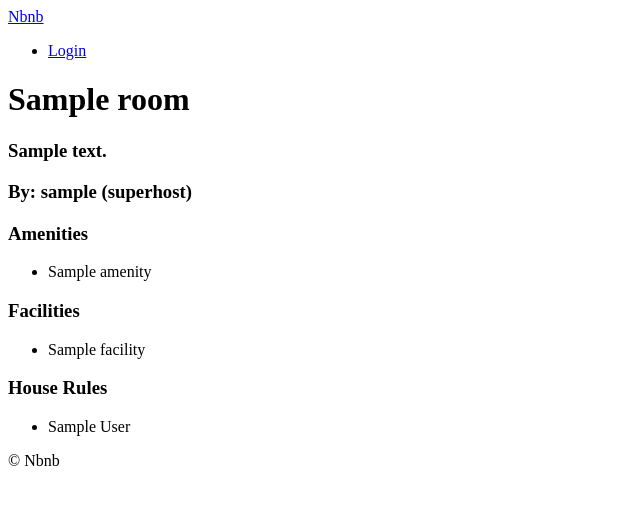
After one commit to soundee10/py_airbnb-clone, a Django app: page /rooms/1 in a window 1280 px wide. The commit adds this page. Shown: the top 505 px of the page, without its empty margins (0-640 px from the left). Run offline with Django 3.2, Linux system fonts and the light colour scheme; tables that the repository leaves empty hold one stand-in row (values such as "Sample post").

Commit message:
home/detail view done

```diff
--- a/config/urls.py
+++ b/config/urls.py
@@ -20,6 +20,7 @@ from django.conf.urls.static import static
 
 urlpatterns = [
     path("", include("core.urls", namespace="core")),
+    path("rooms/", include("rooms.urls", namespace="rooms")),
     path("admin/", admin.site.urls),
 ]
 
--- a/core/urls.py
+++ b/core/urls.py
@@ -3,4 +3,4 @@ from rooms import views as room_views
 
 app_name = "core"
 
-urlpatterns = [path("", room_views.all_rooms, name="home")]
+urlpatterns = [path("", room_views.HomeView.as_view(), name="home")]
--- a/rooms/models.py
+++ b/rooms/models.py
@@ -1,4 +1,5 @@
 from django.db import models
+from django.urls import reverse
 from django_countries.fields import CountryField
 from core import models as core_models
 
@@ -99,6 +100,9 @@ class Room(core_models.TimeStampedModel):
         self.city = str.capitalize(self.city)
         super().save(*args, **kwargs)
 
+    def get_absolute_url(self):
+        return reverse("rooms:detail", kwargs={"pk": self.pk})
+
     def total_rating(self):
         all_reviews = self.reviews.all()
         all_ratings = 0
--- /dev/null
+++ b/rooms/urls.py
@@ -0,0 +1,6 @@
+from django.urls import path
+from . import views
+
+app_name = "rooms"
+
+urlpatterns = [path("<int:pk>", views.room_detail, name="detail")]
--- a/rooms/views.py
+++ b/rooms/views.py
@@ -1,9 +1,39 @@
 from django.shortcuts import render, redirect
-from django.http import HttpResponse
-from django.core.paginator import EmptyPage, Paginator
+from django.urls import reverse
+from django.utils import timezone
+from django.http import HttpResponse, Http404
+from django.views.generic import ListView, DetailView
 from . import models
 
+# from django.core.paginator import EmptyPage, Paginator
 
+
+class HomeView(ListView):
+    """Home View Definition"""
+
+    model = models.Room
+    paginate_by = 10
+    paginate_orphans = 3
+    ordering = "created"
+
+    def get_context_data(self, **kwargs):
+        context = super().get_context_data(**kwargs)
+        now = timezone.now()
+        context["now"] = now
+        return context
+
+
+def room_detail(request, pk):
+    try:
+        room = models.Room.objects.get(pk=pk)
+        return render(request, "rooms/detail.html", {"room": room})
+    except models.Room.DoesNotExist:
+        raise Http404
+        # return redirect(reverse("core:home"))
+
+
+"""
+# using pagination in manual...
 def all_rooms(request):
     page = request.GET.get("page", 1)
     room_list = models.Room.objects.all()
@@ -13,7 +43,7 @@ def all_rooms(request):
         return render(request, "rooms/home.html", context={"page": rooms})
     except EmptyPage:
         return redirect("/")
-
+"""
 
 """ pagination in manual"""
 """
--- a/templates/base.html
+++ b/templates/base.html
@@ -4,7 +4,7 @@
     <meta charset="UTF-8" />
     <meta http-equiv="X-UA-Compatible" content="IE=edge" />
     <meta name="viewport" content="width=device-width, initial-scale=1.0" />
-    <title>{% block page_name%}{% endblock page_name%}</title>
+    <title>{% block page_name%}{% endblock page_name%}| Nbnb</title>
   </head>
   <body>
     {%include "partials/header.html" %} {%block content%} {% endblock %}
--- a/templates/partials/header.html
+++ b/templates/partials/header.html
@@ -1,5 +1,5 @@
 <header>
-  <a href="/">Nbnb</a>
+  <a href="{% url "core:home" %}">Nbnb</a>
   <ul>
     <li><a href="#">Login</a></li>
   </ul>
--- /dev/null
+++ b/templates/rooms/detail.html
@@ -0,0 +1,38 @@
+{% extends 'base.html' %}
+
+{% block page_name %} Home {% endblock page_name %}
+
+{% block content %}
+<div>
+   <h1> {{room.name}} <h1>
+   <h3> {{room.description}} </h3>
+</div>
+
+<div>
+    <h3>By: {{room.host.username}}
+        {% if room.host.superhost %}
+            (superhost)
+        {% endif %}
+    <h2>
+    <h3> Amenities </h3>
+    <ul>
+    {% for a in room.amenities.all %}
+      <li>{{a}}</li>
+    {% endfor %}
+    </ul>
+
+    <h3> Facilities </h3>
+    <ul>
+    {% for f in room.facilities.all %}
+      <li>{{f}}</li>
+    {% endfor %}
+    </ul>
+    <h3> House Rules </h3>
+    <ul>
+    {% for h in room.house_rule.all %}
+      <li>{{h}}</li>
+    {% endfor %}
+    </ul>
+
+</div>
+{% endblock content%}
--- a/users/models.py
+++ b/users/models.py
@@ -1,6 +1,6 @@
 from django.contrib.auth.models import AbstractUser
 from django.db import models
-
+from django.urls import reverse
 
 class User(AbstractUser):
 
@@ -39,3 +39,7 @@ class User(AbstractUser):
 
     def __str__(self):
         return self.username
+
+
+    def get_absolute_url(self):
+        return reverse("rooms:detail", kwargs={"pk": self.pk})
```
Also changed, not shown: templates/rooms/home.html (deleted, +0 -17 lines), templates/rooms/room_list.html (added, +23 -0 lines).
